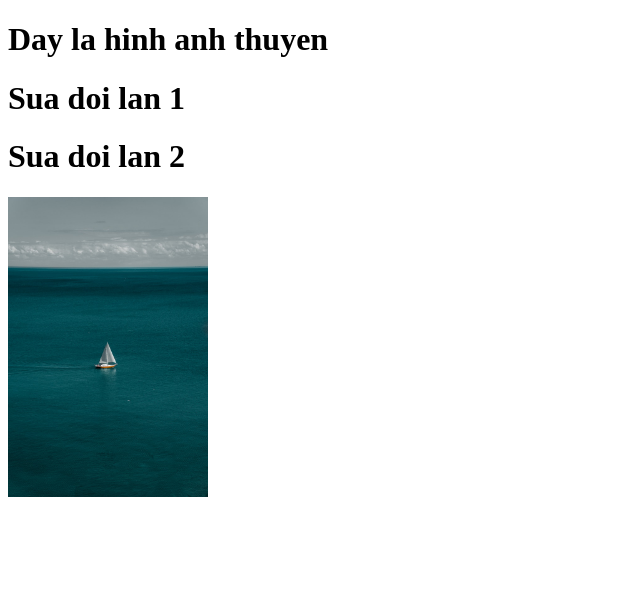
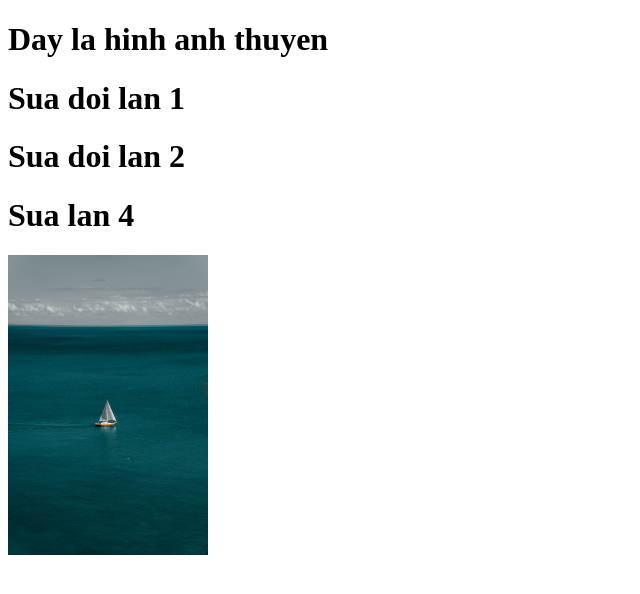
Before and after one commit to MicaeHoang/TuHocLapTrinhWeb, a plain HTML site: page bai_13/index.html in a window 1280 px wide. Shown: the whole page, without its empty margins (0-640 px from the left). Drawn offline with Linux system fonts and the light colour scheme.

Commit message:
3rd commit

```diff
--- a/bai_13/index.html
+++ b/bai_13/index.html
@@ -9,6 +9,7 @@
     <h1>Day la hinh anh thuyen</h1>
     <h1>Sua doi lan 1</h1>
     <h1>Sua doi lan 2</h1>
+    <h1>Sua lan 4</h1>
     <img
       src="img/marcelo-cidrack-7jZNgIuJrCM-unsplash.jpg"
       alt="Hinh anh thuyen"
```
